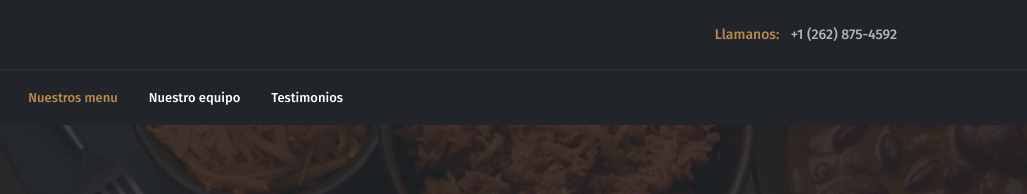
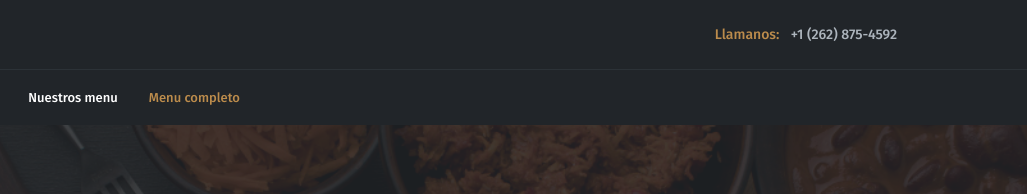
Before and after one commit to iscwarrior/lacabana, a plain HTML site: page public_html/index.html in a window 1280 px wide. Shown: the top 194 px of the page, 253-1280 px from the left. Drawn offline with Linux system fonts and the light colour scheme.

Commit message:
FIX: index and menu

```diff
--- a/public_html/index.html
+++ b/public_html/index.html
@@ -11,7 +11,7 @@
     <link rel="stylesheet" href="assets/vendors/themify-icons/css/themify-icons.css">
     <!-- Bootstrap + Pigga main styles -->
 	<link rel="stylesheet" href="assets/css/pigga.css">
-    <link rel="stylesheet" href="/css/styles.css">
+    <link rel="stylesheet" href="css/styles.css">
 </head>
 <body data-spy="scroll" data-target=".navbar" data-offset="40" id="home">
 
@@ -44,10 +44,7 @@
                         <a class="nav-link" href="#service">Nuestros menu</a>
                     </li>
                     <li class="nav-item">
-                        <a class="nav-link" href="#team">Nuestro equipo</a>
-                    </li>
-                    <li class="nav-item">
-                        <a class="nav-link" href="#testmonial">Testimonios</a>
+                        <a class="nav-link" href="#team"> Menu completo</a>
                     </li>
                 </ul>
                 <!-- <ul class="navbar-nav ml-auto">
@@ -285,7 +282,7 @@
     <!-- End of Featured Food Section -->
 
     <!-- Menu Section -->
-    <section class="has-img-bg">
+    <section id="team" class="has-img-bg">
         <div class="container">
             <h6 class="section-subtitle text-center">Comida 100% Mexicana</h6>
             <h3 class="section-title mb-6 text-center"><a href="menu.html">Menu completo</a></h3>
```
Also changed, not shown: public_html/css/styles.css (renamed from css/styles.css).
